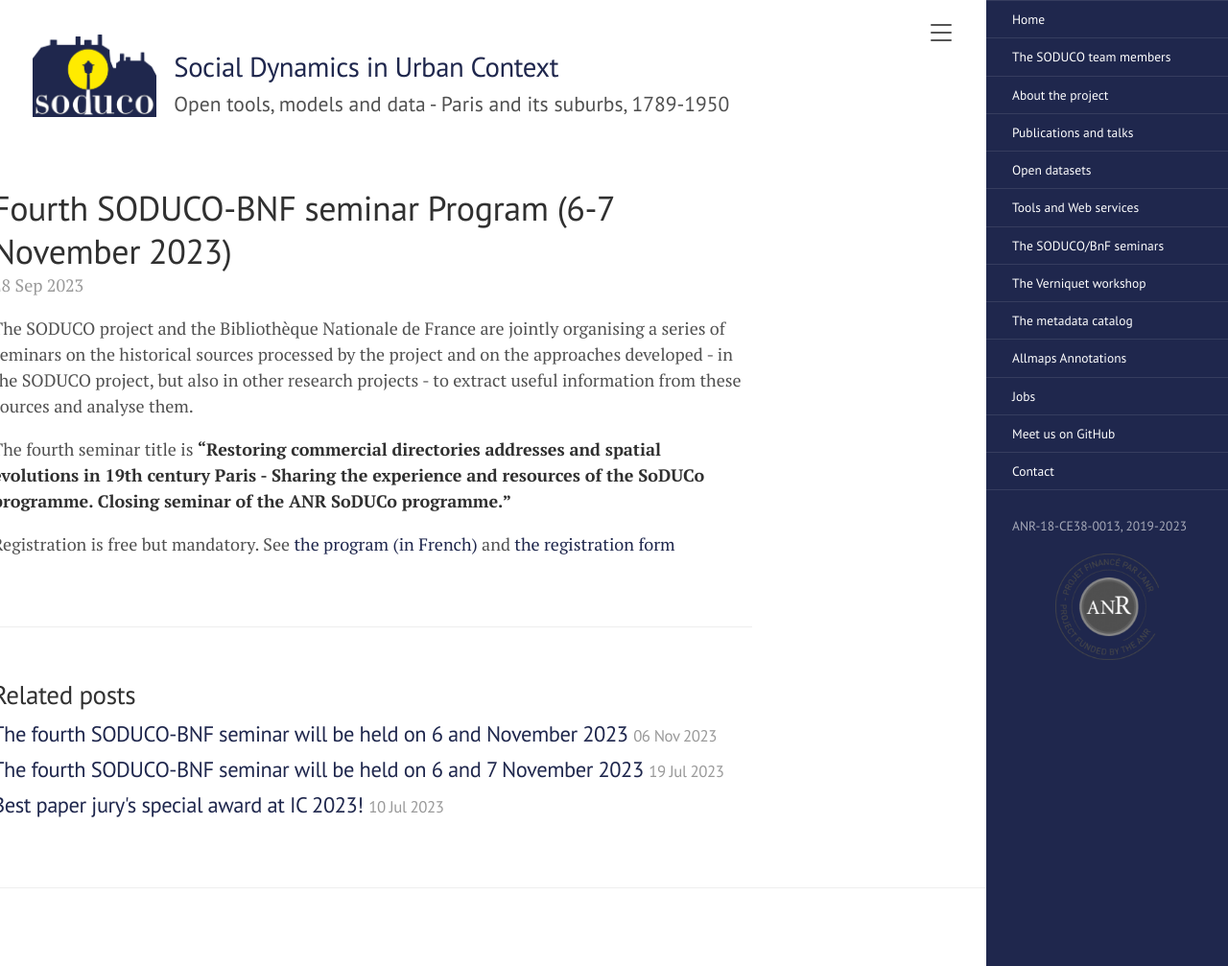
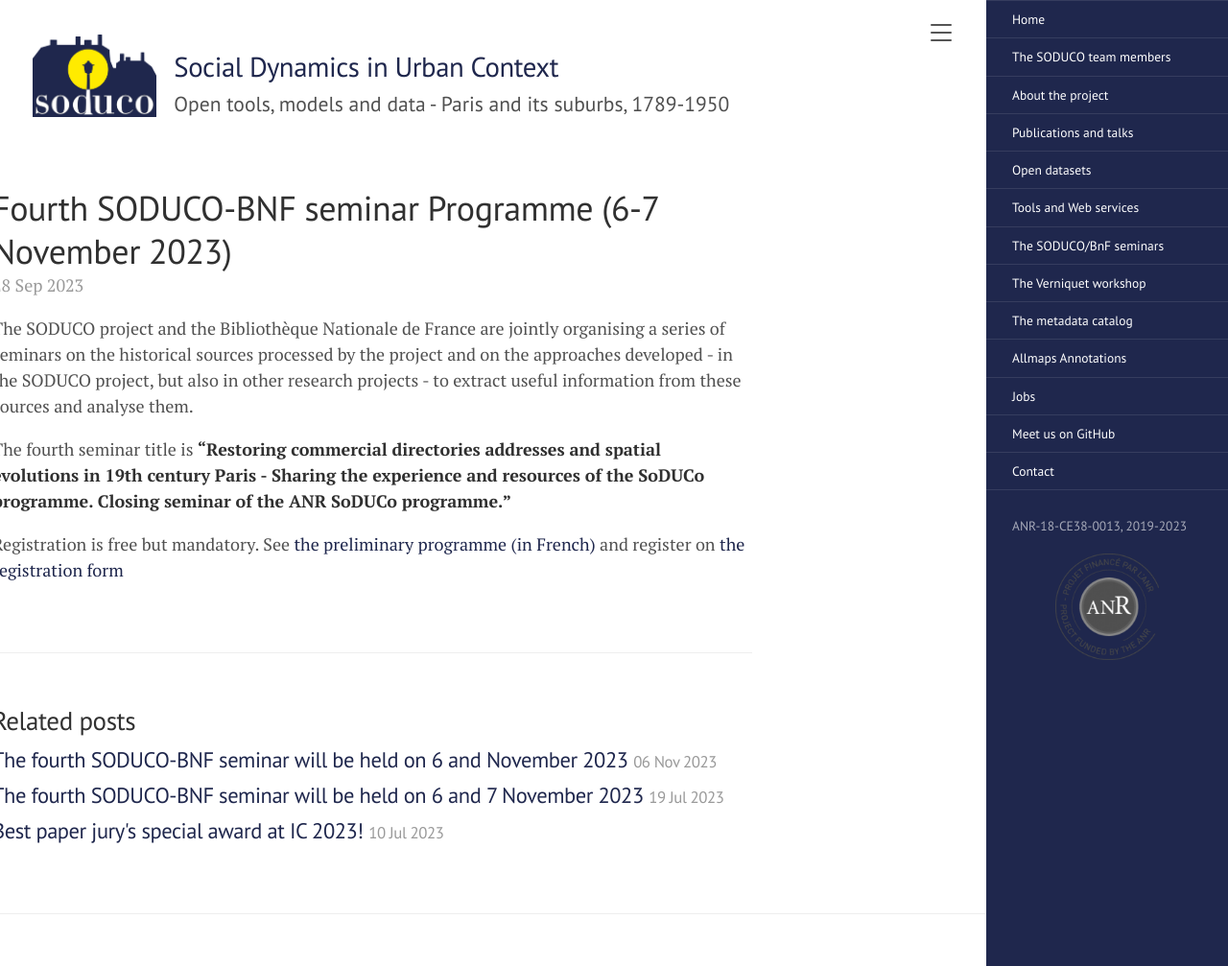
Before and after one commit to soduco/soduco.github.io, a Jekyll site: the page built from _posts/2023-09-28-Program_soduco-bnf-seminar-4.md, in a window 1280 px wide and 1007 px high. Shown: the whole window at 96% size. Built offline with Jekyll 4.4.1, drawn with Linux system fonts in a browser that asks for light colours.

Commit message:
correction minime

```diff
--- a/_posts/2023-09-28-Program_soduco-bnf-seminar-4.md
+++ b/_posts/2023-09-28-Program_soduco-bnf-seminar-4.md
@@ -1,10 +1,10 @@
 ---
 layout: post
-title: "Fourth SODUCO-BNF seminar Program (6-7 November 2023)"
+title: "Fourth SODUCO-BNF seminar Programme (6-7 November 2023)"
 tag: communication
 ---
 The SODUCO project and the Bibliothèque Nationale de France are jointly organising a series of seminars on the historical sources processed by the project and on the approaches developed - in the SODUCO project, but also in other research projects - to extract useful information from these sources and analyse them.
 
 The fourth seminar title is **"Restoring commercial directories addresses and spatial evolutions in 19th century Paris - Sharing the experience and resources of the SoDUCo programme. Closing seminar of the ANR SoDUCo programme."**
 
-Registration is free but mandatory. See [the program (in French)](https://soduco.github.io/soduco_bnf_seminars/#seance4) and [the registration form](https://evento.renater.fr/survey/inscriptions-a-la-4eme-seance-soduco-bnf-6-et-7-novembre-2023-0j6blqtl)
+Registration is free but mandatory. See [the preliminary programme (in French)](https://soduco.github.io/soduco_bnf_seminars/#seance4) and register on [the registration form](https://evento.renater.fr/survey/inscriptions-a-la-4eme-seance-soduco-bnf-6-et-7-novembre-2023-0j6blqtl)
```
